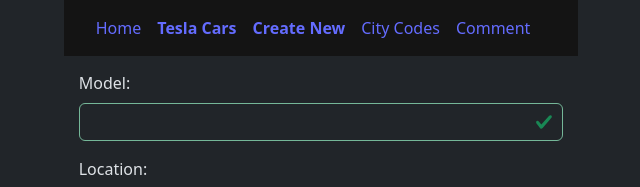
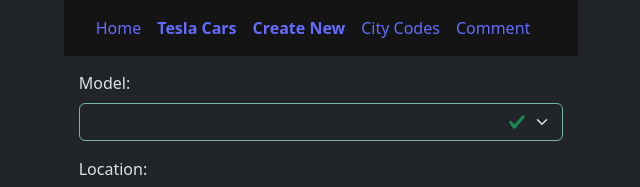
Before and after one commit to josdyr/app-lts, a React (Vite) app: page /tesla-cars/create-new in a window 1280 px wide. Shown: the top 187 px of the page, without its empty margins (319-959 px from the left). Built offline with nearby package versions, Linux system fonts and the light colour scheme; no server answers.

Commit message:
Update className in CreateNew component

```diff
--- a/src/components/CreateNew.jsx
+++ b/src/components/CreateNew.jsx
@@ -138,7 +138,7 @@
           <select
             type="text"
             name="model"
-            className="form-control"
+            className="form-select"
             onChange={handleChange}
             required
           >
```
